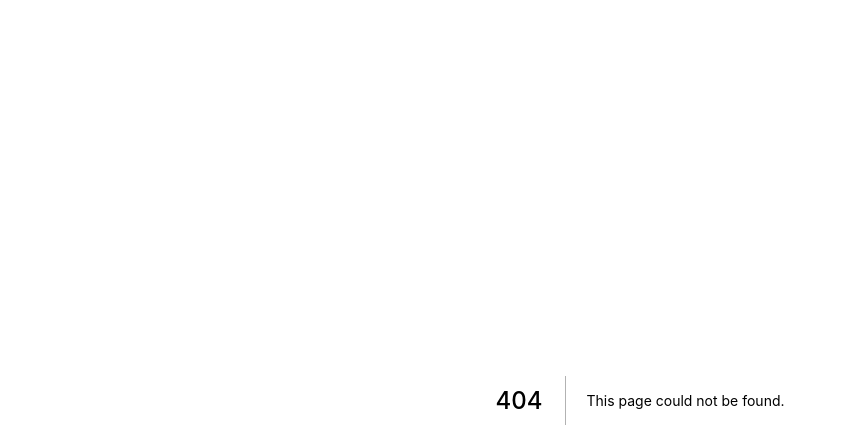
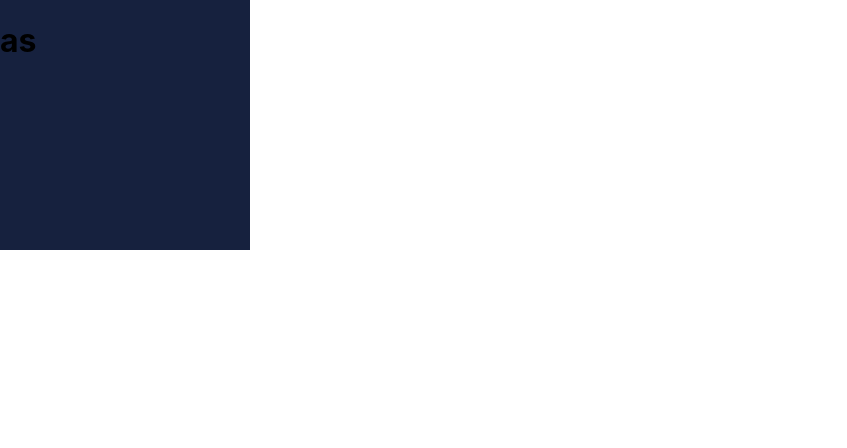
Before and after one commit to bpremika/Harty, a Next.js app in the folder frontend/: page /test in a window 1280 px wide. Before the commit this address had no page. Shown: the top 448 px of the page, without its empty margins (0-847 px from the left). Built offline with nearby package versions, Linux system fonts and the light colour scheme.

Commit message:
styledprob

```diff
--- /dev/null
+++ b/frontend/components/common/Card.tsx
@@ -0,0 +1,10 @@
+import style from  '../../styles/card.module.css';
+const Card = () => {
+    return <>
+        <div className={style.card}>
+            <h1>as</h1>
+        </div>
+    </>
+}
+
+export default Card
--- /dev/null
+++ b/frontend/pages/test.tsx
@@ -0,0 +1,13 @@
+import Card from '../components/common/Card'
+import styled from 'styled-components'
+
+
+const CardContainer = styled.div`
+    display: flex;`
+const Test = () => {
+    return <CardContainer>
+                <Card/>
+        </CardContainer>
+}
+
+export default Test
--- /dev/null
+++ b/frontend/styles/card.module.css
@@ -0,0 +1,5 @@
+.card{
+    background-color:#16213E;
+    width:250px;
+    height: 250px;
+}
--- /dev/null
+++ b/package.json
@@ -0,0 +1,6 @@
+{
+  "dependencies": {
+    "@types/styled-components": "^5.1.26",
+    "styled-components": "^5.3.6"
+  }
+}
```
Also changed, not shown: 1 other file (tests, documents, lock files or other folders).
